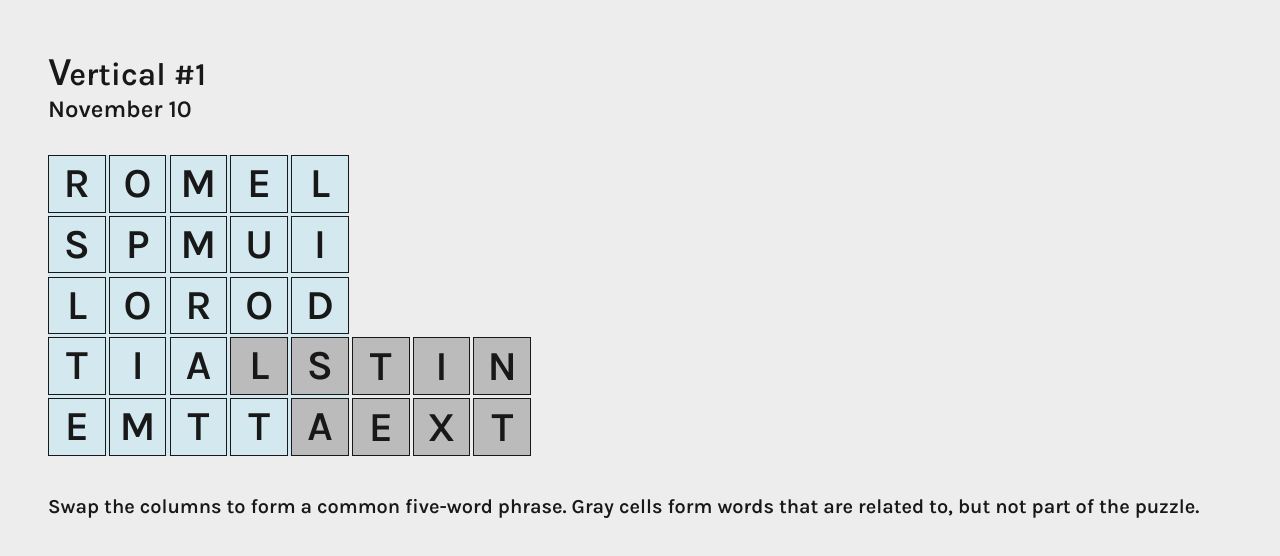
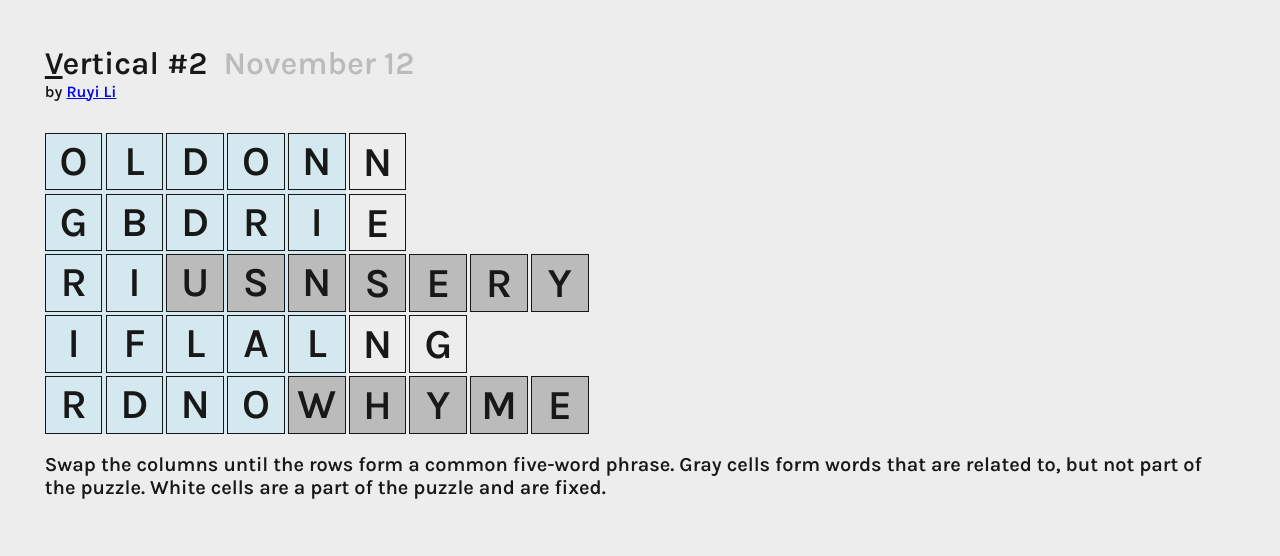
Before and after one commit to RuyiLi/vertical, a plain HTML site: page index.html in a window 1280 px wide. Drawn offline with Linux system fonts and the light colour scheme.

Commit message:
add new puzzles

```diff
--- a/game.js
+++ b/game.js
@@ -1,13 +1,53 @@
 const $ = document.querySelector.bind(document)
 const $$ = document.querySelectorAll.bind(document)
 
-const puzzle = {
-  extras: ['', '', '', 'LATIN', 'TEXT'],
-  answers: ['LOREM', 'IPSUM', 'DOLOR', 'SIT', 'AMET'],
-  scramble: [2, 1, 4, 3, 0],
-}
+const puzzles = [
+  {
+    extras: ['', '', '', 'LATIN', 'TEXT'],
+    answers: ['LOREM', 'IPSUM', 'DOLOR', 'SIT', 'AMET'],
+    scramble: [2, 1, 4, 3, 0],
+  },
+  {
+    extras: ['', '', 'NURSERY', '', 'RHYME'],
+    answers: ['LONDON', 'BRIDGE', 'IS', 'FALLING', 'DOWN'],
+    scramble: [4, 0, 3, 1, 2],
+  },
+  {
+    extras: ['', '', '', 'IDIOM', ''],
+    answers: ['ACTIONS', 'SPEAK', 'LOUDER', 'THAN', 'WORDS'],
+    scramble: [3, 2, 1, 0, 4],
+  },
+  {
+    extras: ['', '', 'WORLD', 'WAR', 'TWO'],
+    answers: ['HERES', 'LOOKIN', 'AT', 'YOU', 'KID'],
+    scramble: [0, 4, 2, 3, 1],
+  },
+]
 
+const today = new Date()
+const firstDate = new Date(2023, 10, 11)
+const puzzleIndex = Math.round((today - firstDate) / (24 * 60 * 60 * 1000))
+const puzzle = puzzles[puzzleIndex]
 const fullWords = [0, 1, 2, 3, 4].map((i) => puzzle.answers[i] + puzzle.extras[i])
+
+const months = [
+  'January',
+  'February',
+  'March',
+  'April',
+  'May',
+  'June',
+  'July',
+  'August',
+  'September',
+  'October',
+  'November',
+  'December',
+]
+const month = months[today.getMonth()]
+
+$('#puzzle-index').innerText = puzzleIndex + 1
+$('#date').innerText = month + ' ' + today.getDate()
 
 // Color in cells for filler characters
 const gridRows = $$('.game-grid .game-grid-row')
@@ -36,12 +76,11 @@ puzzle.extras.forEach((extra, i) => {
   const extraText = answer.length > 5 ? answer.slice(5) : extra.slice(5 - answer.length)
   for (const c of extraText) {
     const node = document.createElement('div')
-    node.classList.add('game-grid-cell', 'game-grid-cell-filler')
+    node.classList.add('game-grid-cell', answer.length < 5 && 'game-grid-cell-filler')
     node.style.textAlign = 'center'
     node.innerText = c
     extraRows.item(i).append(node)
   }
-  // extraRows.item(i).innerText = extraText
 })
 
 // D&D
--- a/index.html
+++ b/index.html
@@ -8,8 +8,11 @@
   </head>
   <body>
     <header>
-      <h1><span class="V">V</span>ertical #1</h1>
-      <h2>November 10</h2>
+      <h1>
+        <span class="V">V</span>ertical #<span id="puzzle-index">1</span>
+        <span id="date">November 10</span>
+      </h1>
+      <h4>by <a href="https://ruyili.ca/">Ruyi Li</a></h4>
     </header>
     <main>
       <div class="game-grid-container">
@@ -98,8 +101,9 @@
     </main>
     <footer>
       <p>
-        Swap the columns to form a common five-word phrase. Gray cells form words that are related
-        to, but not part of the puzzle.
+        Swap the columns until the rows form a common five-word phrase. Gray cells form words that
+        are related to, but not part of the puzzle. White cells are a part of the puzzle and are
+        fixed.
       </p>
     </footer>
   </body>
--- a/main.css
+++ b/main.css
@@ -32,7 +32,7 @@ body {
   background: var(--white);
   color: var(--black);
 
-  padding: 3rem;
+  padding: calc(2rem + 1vw);
   font-weight: 500;
 
   display: flex;
@@ -42,17 +42,26 @@ body {
 h1,
 h2,
 h3,
-h4 {
+h4,
+h5 {
   margin: 0;
 }
 
 p {
+  margin: 0;
   font-size: 15pt;
 }
 
 .V {
-  font-size: 2.5rem;
-  letter-spacing: -0.1ch;
+  /* border: 1px solid black;
+  border-right: none;
+  padding-left: 0.4rem; */
+  text-decoration: underline;
+}
+
+#date {
+  color: var(--filler);
+  margin-left: 0.5rem;
 }
 
 /*  */
```
